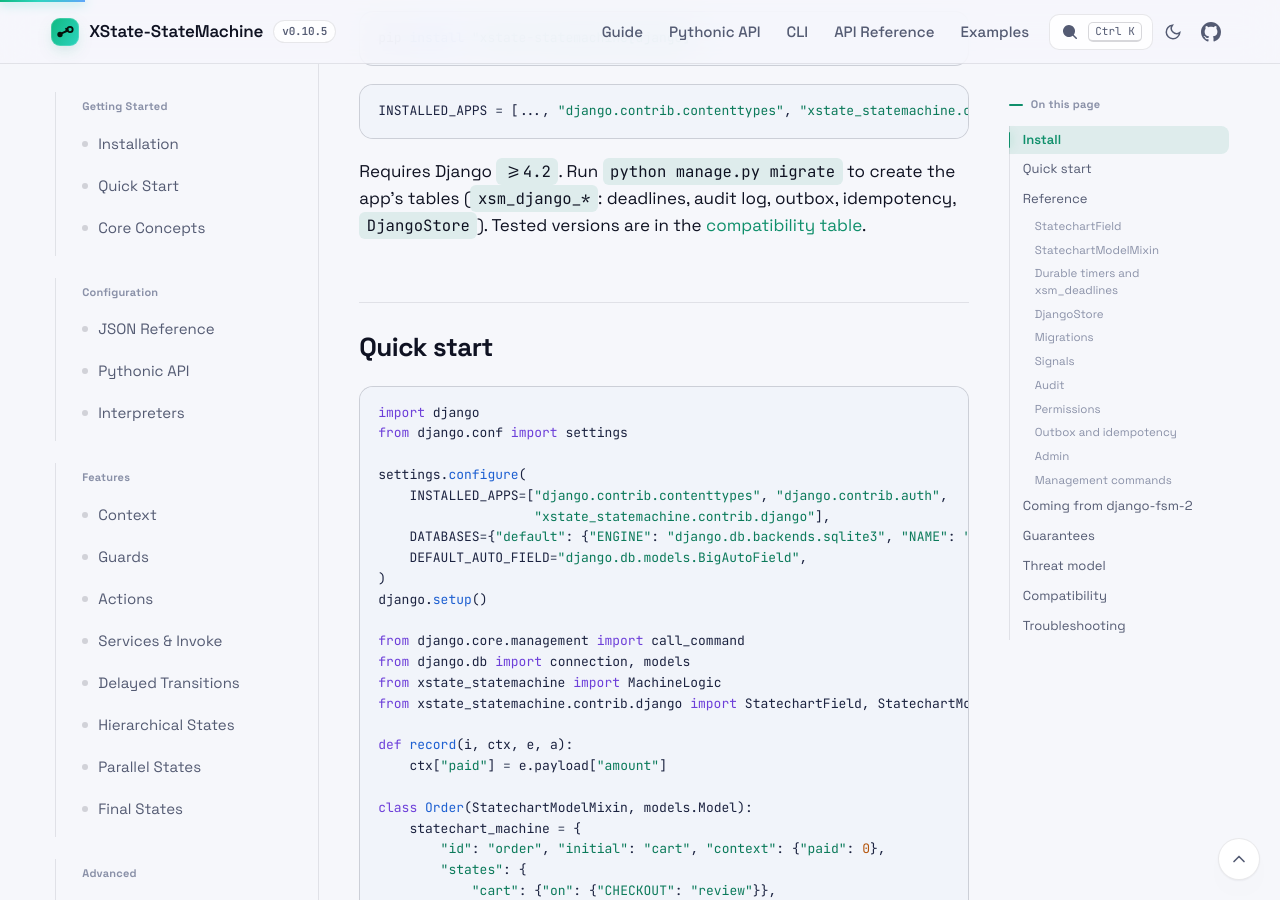
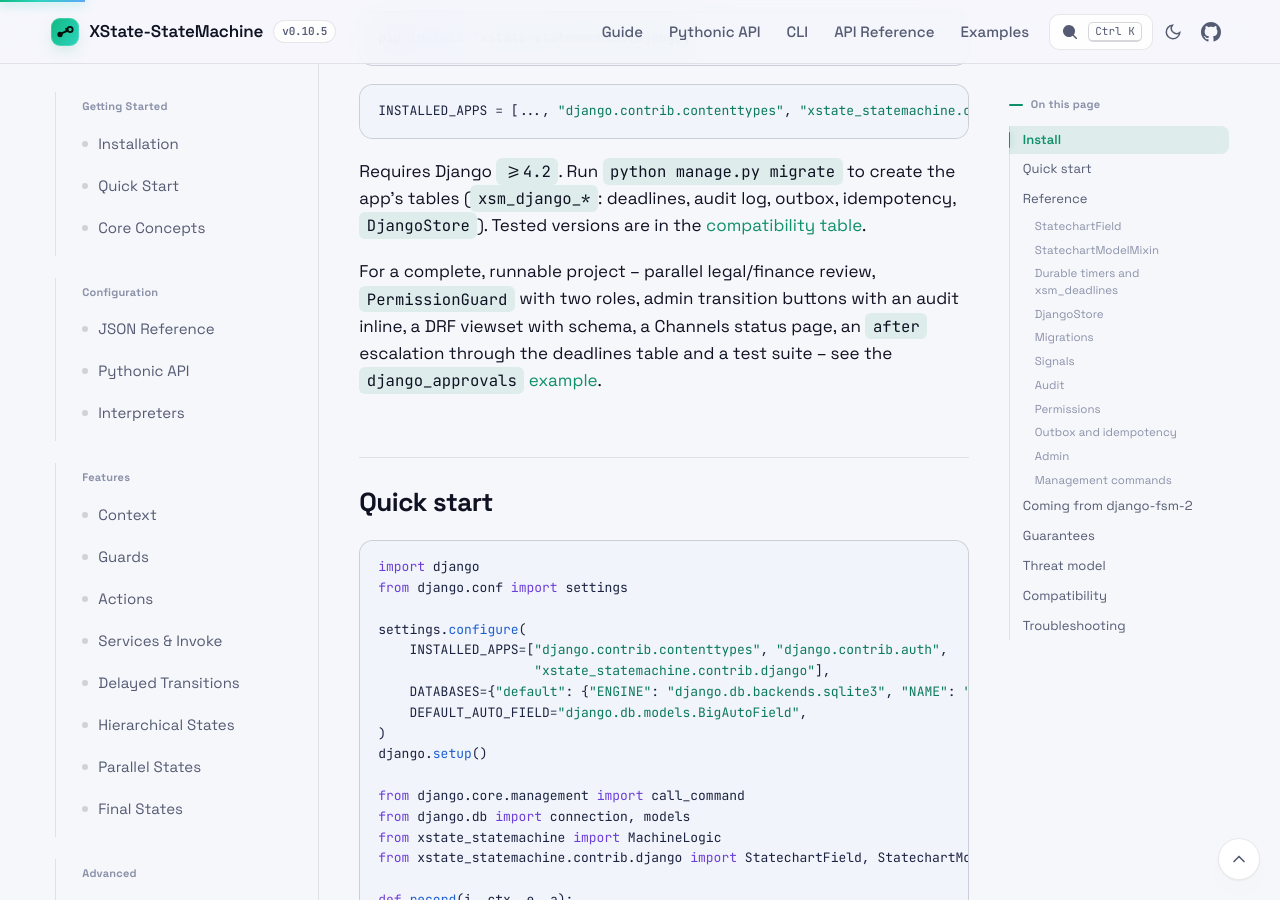
Before and after one commit to basiltt/xstate-statemachine, a Jekyll site: the page built from docs/_guide/integration-django.md, in a window 1280 px wide and 900 px high, scrolled down 905 px. Built offline with Jekyll 4.4.1, drawn with Linux system fonts in a browser that asks for light colours.

Commit message:
docs(integrations): every page with a shipped example app links it above Quick start (agents, django, drf, flask, sqlalchemy)
Co-Authored-By: Claude Fable 5 <noreply@anthropic.com>

````diff
--- a/docs/_guide/integration-django.md
+++ b/docs/_guide/integration-django.md
@@ -20,6 +20,8 @@ INSTALLED_APPS = [..., "django.contrib.contenttypes", "xstate_statemachine.contr
 ```
 
 Requires Django `>=4.2`. Run `python manage.py migrate` to create the app's tables (`xsm_django_*`: deadlines, audit log, outbox, idempotency, `DjangoStore`). Tested versions are in the [compatibility table](#compatibility).
+
+For a complete, runnable project -- parallel legal/finance review, `PermissionGuard` with two roles, admin transition buttons with an audit inline, a DRF viewset with schema, a Channels status page, an `after` escalation through the deadlines table and a test suite -- see the [`django_approvals` example](https://github.com/basiltt/xstate-statemachine/tree/main/examples/integrations/django_approvals).
 
 ## Quick start
 
````
Also changed, not shown: docs/_guide/integration-agents.md (+2 -0 lines), docs/_guide/integration-drf.md (+2 -0 lines), docs/_guide/integration-flask.md (+2 -0 lines), docs/_guide/integration-sqlalchemy.md (+2 -0 lines).
